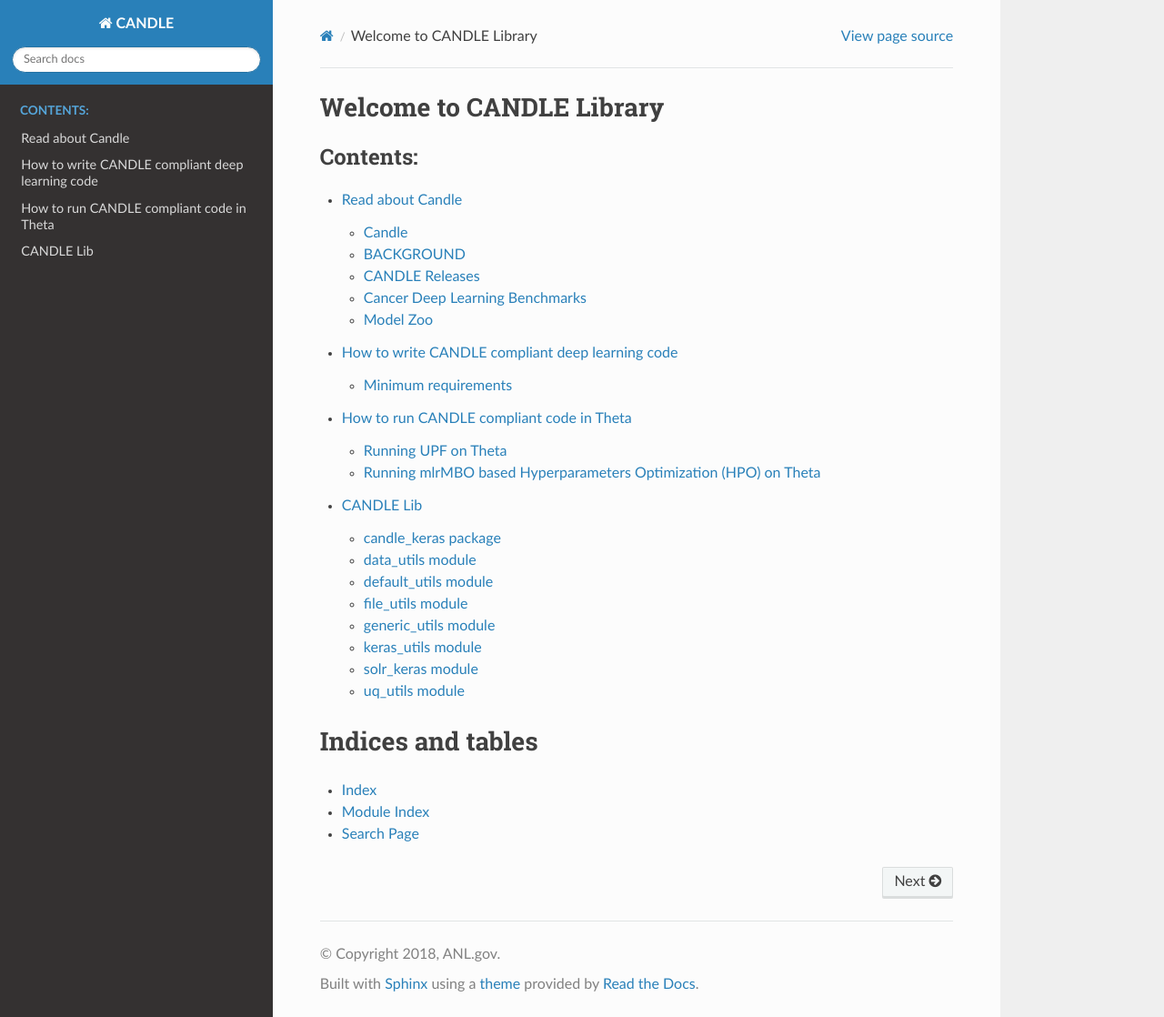
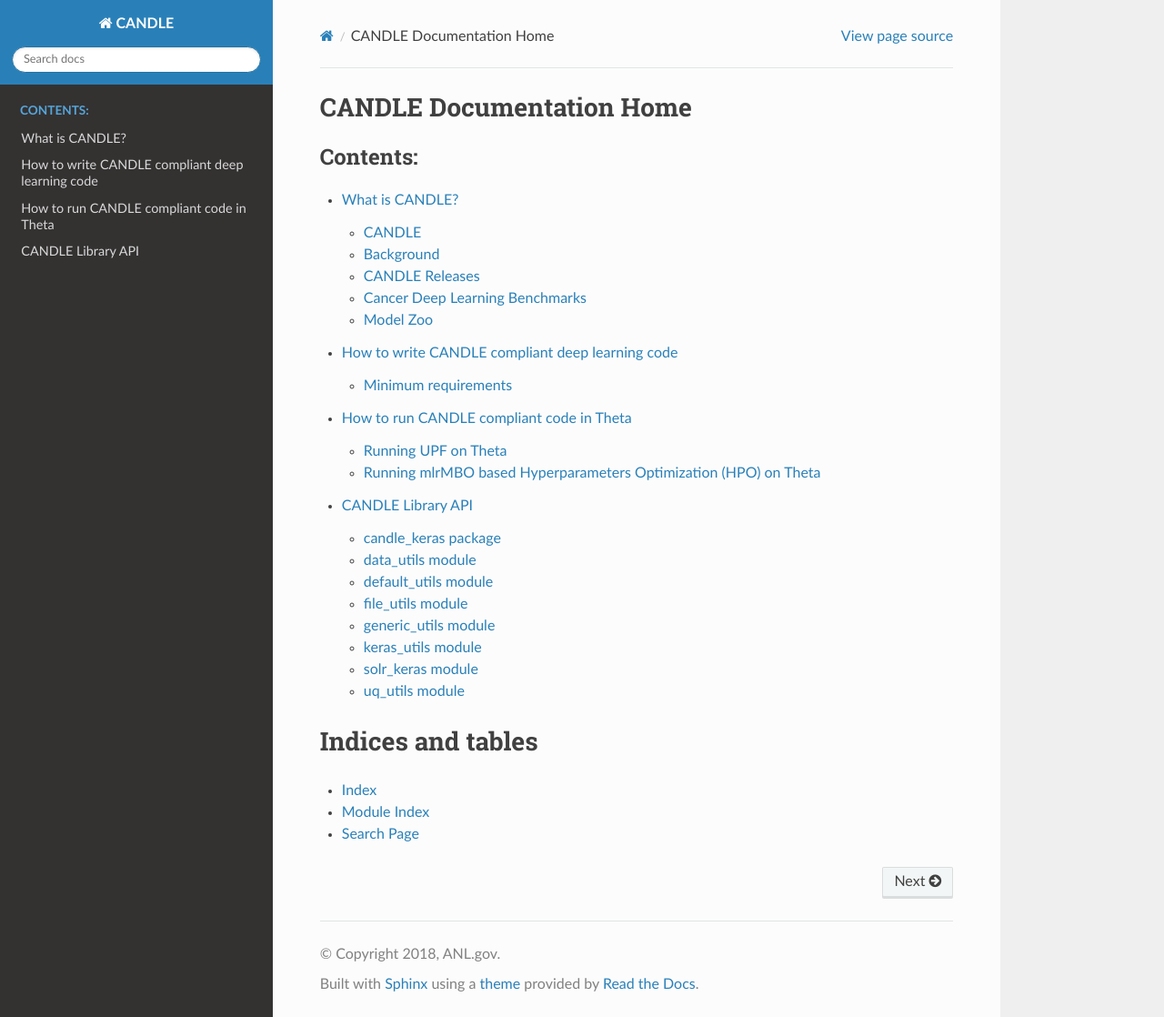
Before and after one commit to ECP-CANDLE/Candle, a Sphinx documentation site: the page built from docs_/source/index.rst, in a window 1280 px wide and 1118 px high. Shown: the whole window at 91% size. Built offline with Sphinx 7.4.7 and the Read the Docs theme 2.0.0, drawn with Linux system fonts in a browser that asks for light colours.

Commit message:
update docs

```diff
--- a/docs_/source/index.rst
+++ b/docs_/source/index.rst
@@ -3,7 +3,7 @@
    You can adapt this file completely to your liking, but it should at least
    contain the root `toctree` directive.
 
-Welcome to CANDLE Library
+CANDLE Documentation Home
 =======================================
 
 .. toctree::
--- a/docs_/source/modules.rst
+++ b/docs_/source/modules.rst
@@ -1,8 +1,8 @@
-CANDLE Lib
-===========
+CANDLE Library API
+===================
 
 .. toctree::
-   :maxdepth: 4
+   :maxdepth: 1
 
    candle_keras
    data_utils
--- a/docs_/source/readme.rst
+++ b/docs_/source/readme.rst
@@ -1,11 +1,11 @@
-Read about Candle
-=================
+What is CANDLE?
+===============
 
-Candle
-------
+CANDLE
+---------------
 CANDLE is software for deep learning at scale. In the early stages, the software is being developed for execution on the Department of Energy's leadership computing resources. However, in theory the software can execute on any reasonably configured cluster. This repository serves as a place for top level documents, tests, and other artifacts that span multiple repositories in the ECP-Candle organization.
 
-BACKGROUND
+Background
 ----------
 The code for our cancer work has three main components: deep learning cancer related benchmarks (Benchmarks repository), infrastructure for scaling deep learning onto DOE leadership systems (multiple repositories to which we will generally refer to as Candle), and codes that push the science forward (ModelZoo repository). For the ModelZoo repository, we have not yet started work.
 
```
Also changed, not shown: README.md (+2 -24 lines), docs_/source/def_utils.rst (deleted, +0 -7 lines).
